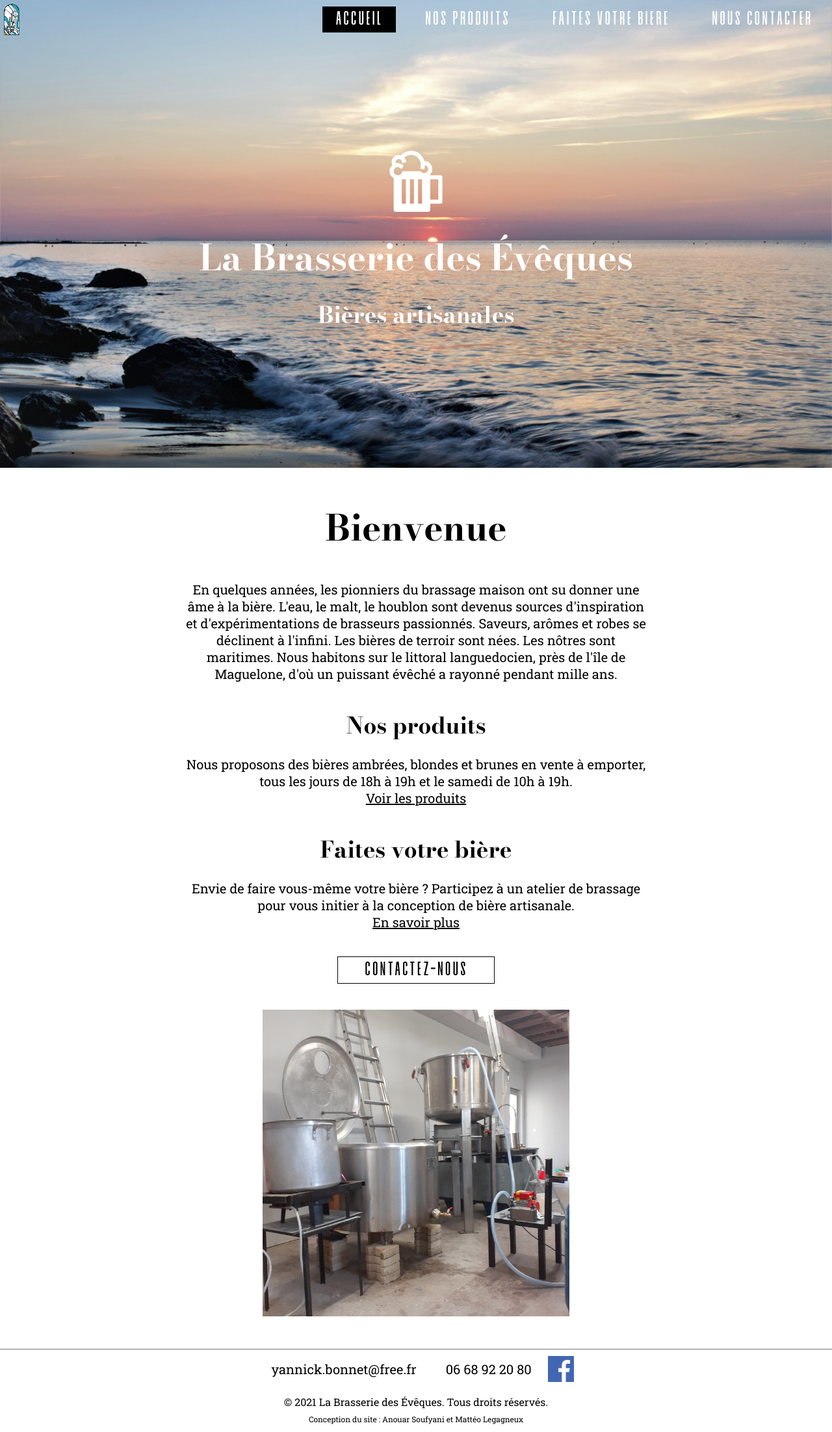
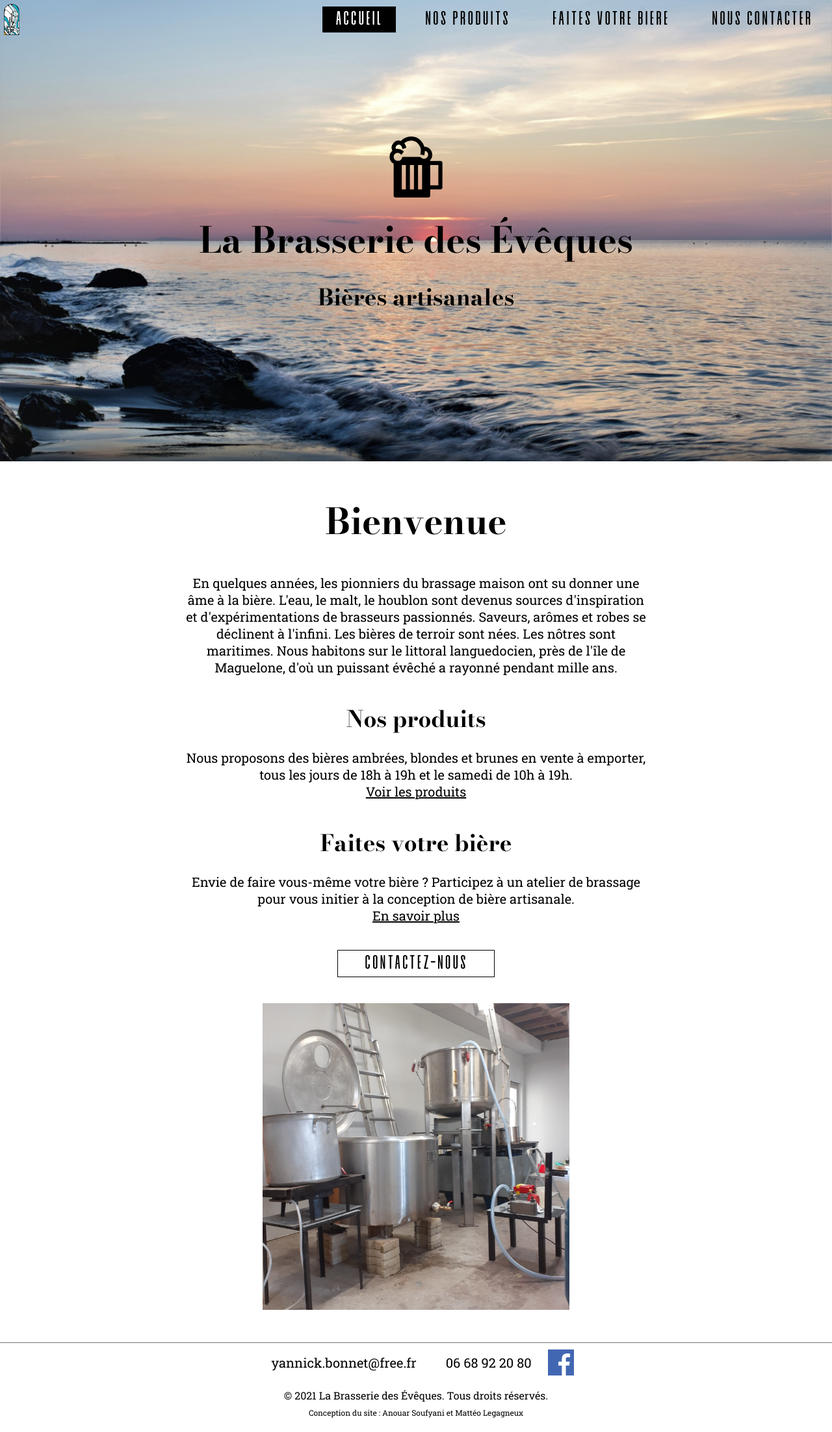
Before and after one commit to matteokeole/LaBrasserieDesEveques, a PHP site: page / in a window 1280 px wide; the page is wider, and only the part inside the window is pictured. Shown: that part at 65% size. After the commit the page ends 2182 px from the top of that part, so only its background shows below. Run offline with PHP 8.4, Linux system fonts and the light colour scheme.

Commit message:
banner (faut faire le parallaxe)

```diff
--- a/css/header.css
+++ b/css/header.css
@@ -9,7 +9,10 @@ header {
 	z-index: 3
 }
 
-header.light {background-color: transparent}
+header.top {
+	box-shadow: none !important;
+	background-color: transparent
+}
 
 /* logo */
 
@@ -40,11 +43,6 @@ header.light {background-color: transparent}
 	-webkit-filter: invert(1);
 	filter: invert(1);
 	transition-duration: 0.2s
-}
-
-.menu.light {
-	-webkit-filter: none;
-	filter: none
 }
 
 .menu.opened {background-image: url(../img/cross.svg)}
@@ -79,8 +77,6 @@ nav a {
 	transition-duration: 0.4s
 }
 
-nav.light a {color: #fff}
-
 nav .active {
 	background-color: #000;
 	color: #fff
--- a/css/main.css
+++ b/css/main.css
@@ -1,28 +1,25 @@
-body {margin: 0}
+body {
+	margin: 0;
+	overflow-x: hidden
+}
 
 /* banner section (only index) */
 
 .banner {
+	display: flex;
+	flex-direction: column;
+	align-items: center;
+	justify-content: center;
+	width: 100vw;
+	height: calc(9 * (100vw / 16) - 10px);
 	position: relative;
-	background: url(../img/banner.jpg) fixed;
+	background: url(../img/banner.jpg) fixed no-repeat;
 	background-size: 100%
 }
 
-.banner-layer {
-	display: block;
-	width: 100%
-}
-
-.banner-title {
-	display: flex;
-	flex-direction: column;
-	justify-content: center;
-	align-items: center;
-	width: 100%;
-	height: 100%;
-	top: 0;
-	position: absolute;
-	color: #fff
+.beer {
+	width: 100px;
+	margin-bottom: 20px
 }
 
 /* main container (all pages) */
@@ -95,13 +92,11 @@ main {
 		position: absolute;
 		transition-duration: 0.5s
 	}
-	nav.light a:after {background-color: #fff}
 	nav a:after {background-color: #000}
 	nav a span {
 		position: relative;
 		z-index: 1
 	}
-	nav.light a:hover {color: #000}
 	nav a:hover {color: #fff}
 	nav a:hover:after {width: 100%}
 }
--- a/css/products.css
+++ b/css/products.css
@@ -5,7 +5,7 @@
 	vertical-align: top;
 	width: 300px;
 	height: 950px;
-	margin: 20px;
+	margin: 10px;
 	padding: 20px;
 	background-color: #fac564
 }
--- a/fonts/fonts.css
+++ b/fonts/fonts.css
@@ -13,7 +13,7 @@
 	src: url(RobotoSlabRegular.ttf) format("truetype")
 }
 
-html, body {
+body {
 	font-size: 20px;
 	font-family: "Roboto Slab"
 }
@@ -110,7 +110,9 @@ p a {color: #000}
 
 p a:hover,
 .mail:hover,
-.phone:hover {color: #333}
+.phone:hover {
+	color: #333
+}
 
 /* copyright section */
 
@@ -122,8 +124,7 @@ p a:hover,
 
 /* links hover animation */
 
-.logo:hover,
-.fb:hover {
+.logo:hover, .fb:hover {
 	-webkit-filter: brightness(1.2);
 	filter: brightness(1.2)
 }
--- a/index.html
+++ b/index.html
@@ -19,8 +19,6 @@
 
 			window.onload = function() {
 				var header = document.querySelector("header"),
-					menu = document.querySelector(".menu"),
-					nav = document.querySelector("nav"),
 					logo = document.querySelector(".logo"),
 					banner_height = calc_banner_height();
 
@@ -28,16 +26,10 @@
 					banner_height = calc_banner_height();
 					if (this.scrollY < banner_height) {
 						// top of the page
-						header.style.boxShadow = "none";
-						header.classList.add("light");
-						menu.classList.add("light");
-						nav.classList.add("light");
+						header.classList.add("top");
 						logo.classList.remove("extended")
 					} else {
-						header.style.boxShadow = "0 10px 20px rgba(0, 0, 0, 0.2)";
-						header.classList.remove("light");
-						menu.classList.remove("light");
-						nav.classList.remove("light");
+						header.classList.remove("top");
 						logo.classList.add("extended")
 					}
 				}
@@ -47,10 +39,10 @@
 	</head>
 
 	<body>
-		<header class="light">
+		<header class="top" style="box-shadow: 0 10px 20px rgba(0, 0, 0, 0.2)">
 			<a href="" class="logo" title="La Brasserie des Évêques"></a>
-			<a href="javascript:void(0)" class="menu light" onclick="toggle_menu(this)" title="Menu"></a>
-			<nav class="light">
+			<a href="javascript:void(0)" class="menu" onclick="toggle_menu(this)" title="Menu"></a>
+			<nav>
 				<a href="" class="active" title="Accueil"><span>ACCUEIL</span></a>
 				<a href="produits.html" title="Nos produits"><span>NOS PRODUITS</span></a>
 				<a href="atelier.html" title="Notre atelier"><span>FAITES VOTRE BIERE</span></a>
@@ -59,12 +51,9 @@
 		</header>
 
 		<section class="banner">
-			<img src="img/banner-layer.png" class="banner-layer">
-			<div class="banner-title">
-				<p><img src="img/beer.svg" width="100"></p>
-				<span class="title">La Brasserie des Évêques</span>
-				<span class="subtitle">Bières artisanales</span>
-			</div>
+			<img src="img/beer.svg" class="beer">
+			<span class="title">La Brasserie des Évêques</span>
+			<span class="subtitle">Bières artisanales</span>
 		</section>
 
 		<main style="padding-top: 50px">
--- a/js/animate_header.js
+++ b/js/animate_header.js
@@ -1,5 +1,5 @@
 function animate_header() {
 	var header = document.querySelector("header");
-	if (window.scrollY == 0) header.style.boxShadow = "none"; // top of the page
+	if (window.scrollY <= 0) header.style.boxShadow = "none"; // top of the page
 	else header.style.boxShadow = "0 10px 20px rgba(0, 0, 0, 0.2)"
 }
--- a/to-do.txt
+++ b/to-do.txt
@@ -4,6 +4,3 @@ Changements
 - Ajouter du parallaxe à l'image de fond dans index.html (Anouar si tu sais faire, perso jamais fait)
 - Agrandir l'adresse dans contact.php (je vois pas de laquelle il parle)
 - Améliorer les polices (peut-être trouver une police bold ? bref je m'en charge)
-
-Ajouts
-- Logo choppe au dessus du titre La Brasserie des Évêques sur l'image dans index.html (j'ai ajouté l'icône beer.svg dans le dossier img, plus qu'à la mettre sur la page)
```
Also changed, not shown: img/beer.svg.
